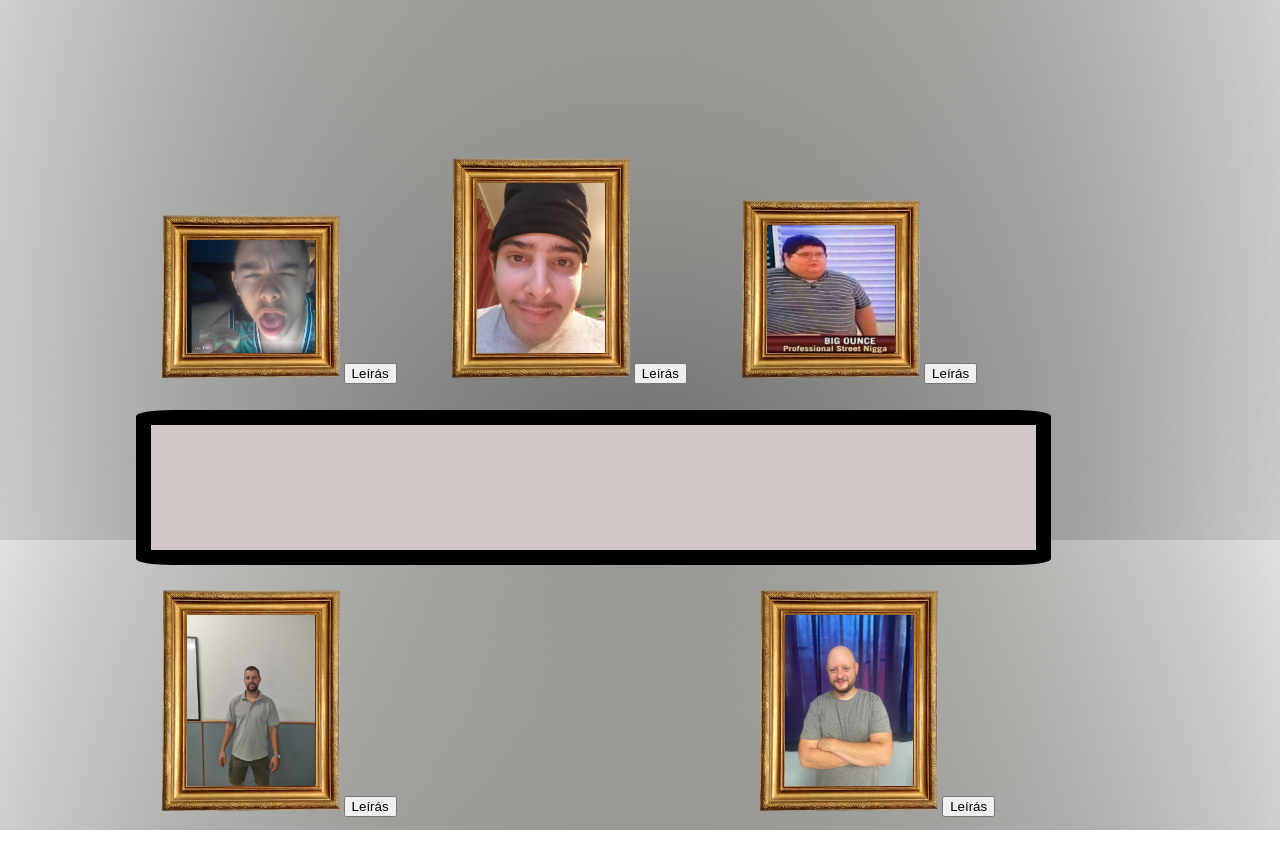
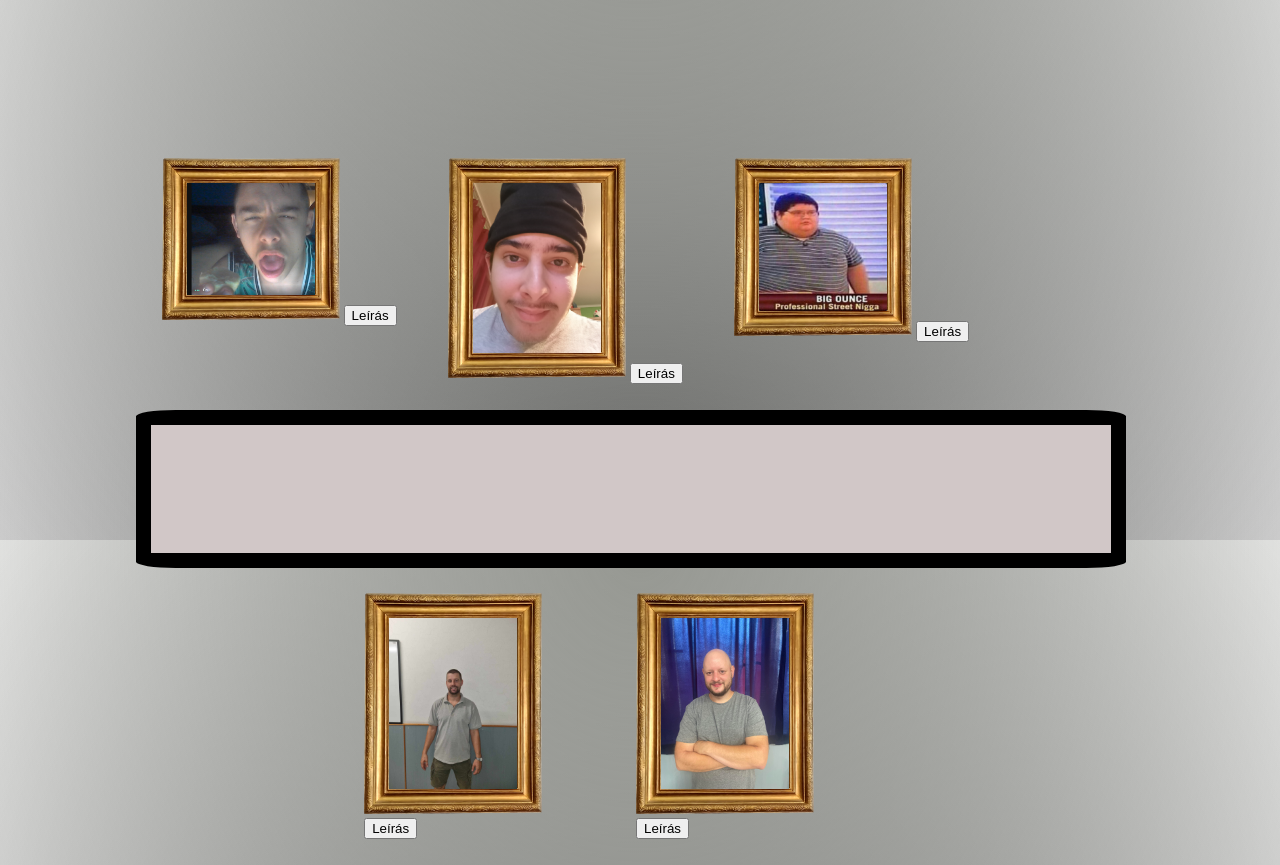
Before and after one commit to Dani-frog/BitFarago, a plain HTML site: page kemenysepro.html in a window 1280 px wide. Shown: the part 260-1125 px from the top of the page. Before the commit the page ends 1090 px from the top, so only its background shows below. Drawn offline with Linux system fonts and the light colour scheme.

Commit message:
dolgozas kepeken

```diff
--- a/kemenysepro.html
+++ b/kemenysepro.html
@@ -11,12 +11,14 @@
 <body>
     <div id="Time"></div>
     <div id="Bemutatkozas">
+        <div id="Elsosor">
             <div id="Kep1" class="BKep" ><img class="Onkep" src="Kepek/Dani.png" alt="Daniról kép">
                 <input type="button" value="Leírás" onclick="Leiras(1)" ></div>
             <div id="Kep2" class="BKep" ><img class="Onkep" src="Kepek/Boti.png" alt="Botiról kép">
                 <input type="button" value="Leírás" onclick="Leiras(2)" ></div>
             <div id="Kep3" class="BKep" ><img class="Onkep" src="Kepek/Alex.png" alt="Alexről kép">
                 <input type="button" value="Leírás" onclick="Leiras(3)" ></div>
+            </div>
                 <div id="Leiras"></div>
                 <div id="Tanarok">
                     <div id="Kep4" class="BKep" ><img class="Onkep" src="Kepek/SzabDan.jpg" alt="Szabó Dánielről kép">
--- a/kemenyseprostyle.css
+++ b/kemenyseprostyle.css
@@ -8,12 +8,15 @@ body{
 }
 
 #Leiras{
-    width: 100%;
-    height: 100%;
+    width:75vw;
+    height:10vw;
     display: flex;
     border-radius: 4%;
     border: black solid 15px;
     background-color: rgb(209, 199, 199);
+    overflow: auto;
+    font-style: italic;
+    font-weight: bold;
 }
 
 #Time{
@@ -39,6 +42,17 @@ body{
     margin: auto;
 }
 
+#Tanarok{
+    position: absolute;
+    margin-left: 20%;
+    margin-right: 20%;
+    display: flex;
+}
+
+#Elsosor{
+    display: flex;
+}
+
 #Kep4{
     float: left;
     align-self: center;
@@ -52,6 +66,7 @@ body{
 #Kep1,#Kep2,#Kep3,#Kep4,#Kep5{
     margin: 1vw;
     padding: 1vw;
+    clear: both;
 }
 
 #Bszoveg{
```
